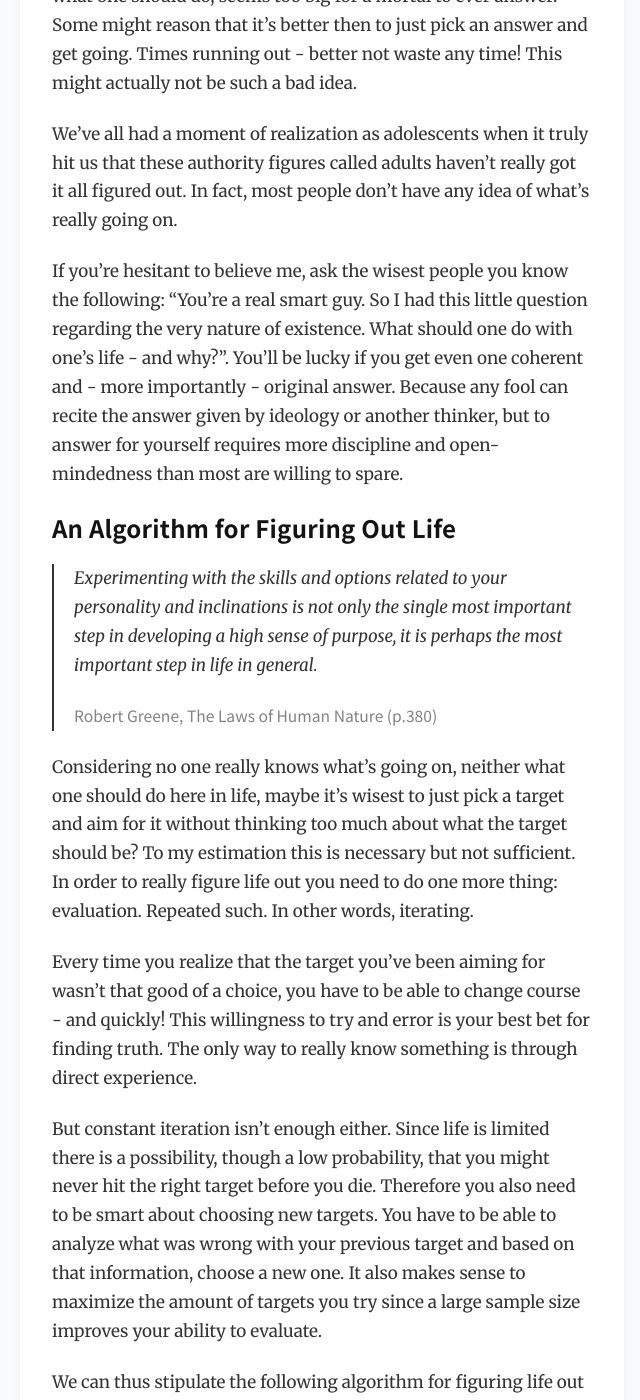
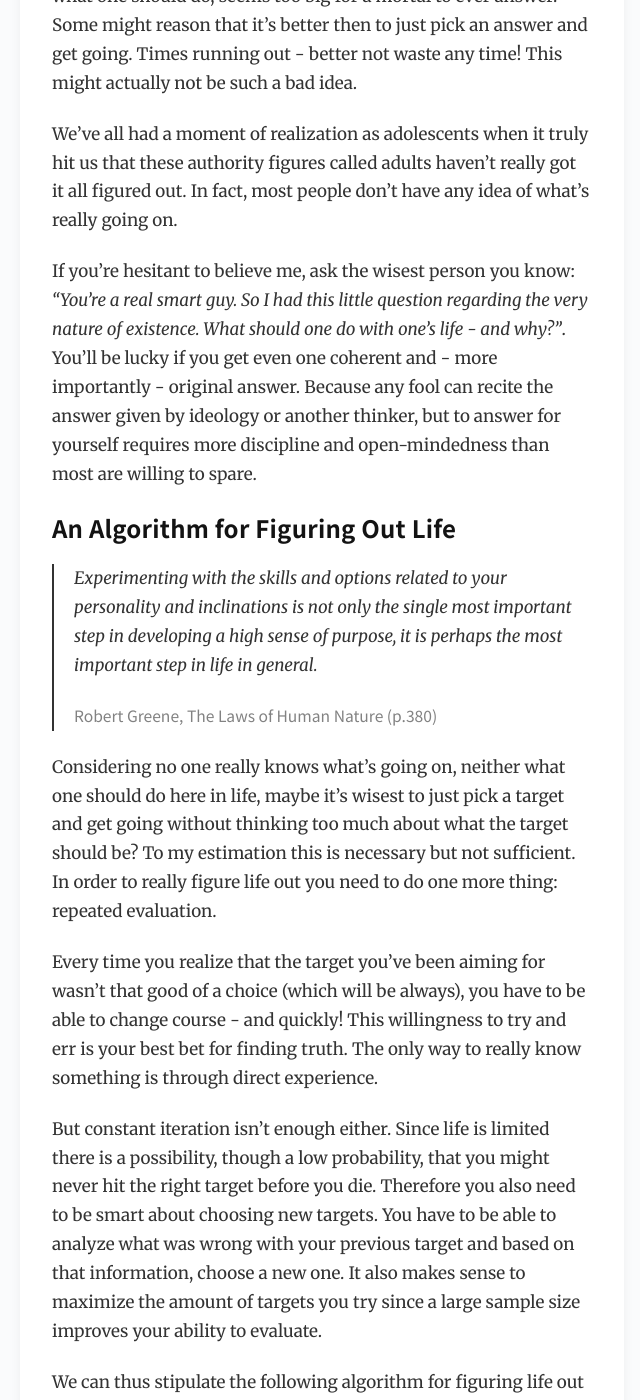
Before and after one commit to gdbroman/broman.blog, a Jekyll site: the page built from _posts/2019/2019-09-15-what-should-you-do-with-your-life.md, in a window 1280 px wide and 1400 px high, scrolled down 1478 px. Shown: the whole window, without its empty margins (180-820 px from the left). Built offline with Jekyll 4.4.1, drawn with Linux system fonts in a browser that asks for light colours; some of the changed text lies outside the part shown.

Commit message:
revision

```diff
--- a/_posts/2019/2019-09-15-what-should-you-do-with-your-life.md
+++ b/_posts/2019/2019-09-15-what-should-you-do-with-your-life.md
@@ -17,17 +17,17 @@ This unwillingness to ponder might be because the question of what one should do
 
 We’ve all had a moment of realization as adolescents when it truly hit us that these authority figures called adults haven’t really got it all figured out. In fact, most people don’t have any idea of what’s really going on.
 
-If you’re hesitant to believe me, ask the wisest people you know the following: “You’re a real smart guy. So I had this little question regarding the very nature of existence. What should one do with one's life - and why?”. You’ll be lucky if you get even one coherent and - more importantly - original answer. Because any fool can recite the answer given by ideology or another thinker, but to answer for yourself requires more discipline and open-mindedness than most are willing to spare.
+If you’re hesitant to believe me, ask the wisest person you know: *“You’re a real smart guy. So I had this little question regarding the very nature of existence. What should one do with one's life - and why?”*. You’ll be lucky if you get even one coherent and - more importantly - original answer. Because any fool can recite the answer given by ideology or another thinker, but to answer for yourself requires more discipline and open-mindedness than most are willing to spare.
 
 ## An Algorithm for Figuring Out Life
 
-> Experimenting with the skills and options related to your personality and inclinations is not only the single most important step in developing a high sense of purpose, it is perhaps the most important step in life in general.
+> *Experimenting with the skills and options related to your personality and inclinations is not only the single most important step in developing a high sense of purpose, it is perhaps the most important step in life in general.*
 >
 > <cite>Robert Greene, The Laws of Human Nature (p.380)</cite>
 
-Considering no one really knows what’s going on, neither what one should do here in life, maybe it’s wisest to just pick a target and aim for it without thinking too much about what the target should be? To my estimation this is necessary but not sufficient. In order to really figure life out you need to do one more thing: evaluation. Repeated such. In other words, iterating.
+Considering no one really knows what’s going on, neither what one should do here in life, maybe it’s wisest to just pick a target and get going without thinking too much about what the target should be? To my estimation this is necessary but not sufficient. In order to really figure life out you need to do one more thing: repeated evaluation.
 
-Every time you realize that the target you’ve been aiming for wasn’t that good of a choice, you have to be able to change course - and quickly! This willingness to try and error is your best bet for finding truth. The only way to really know something is through direct experience.
+Every time you realize that the target you’ve been aiming for wasn’t that good of a choice (which will be always), you have to be able to change course - and quickly! This willingness to try and err is your best bet for finding truth. The only way to really know something is through direct experience.
 
 But constant iteration isn’t enough either. Since life is limited there is a possibility, though a low probability, that you might never hit the right target before you die. Therefore you also need to be smart about choosing new targets. You have to be able to analyze what was wrong with your previous target and based on that information, choose a new one. It also makes sense to maximize the amount of targets you try since a large sample size improves your ability to evaluate.
 
```
Also changed, not shown: other parts of _posts/2019/2019-09-15-what-should-you-do-with-your-life.md (+1 -1 lines).
